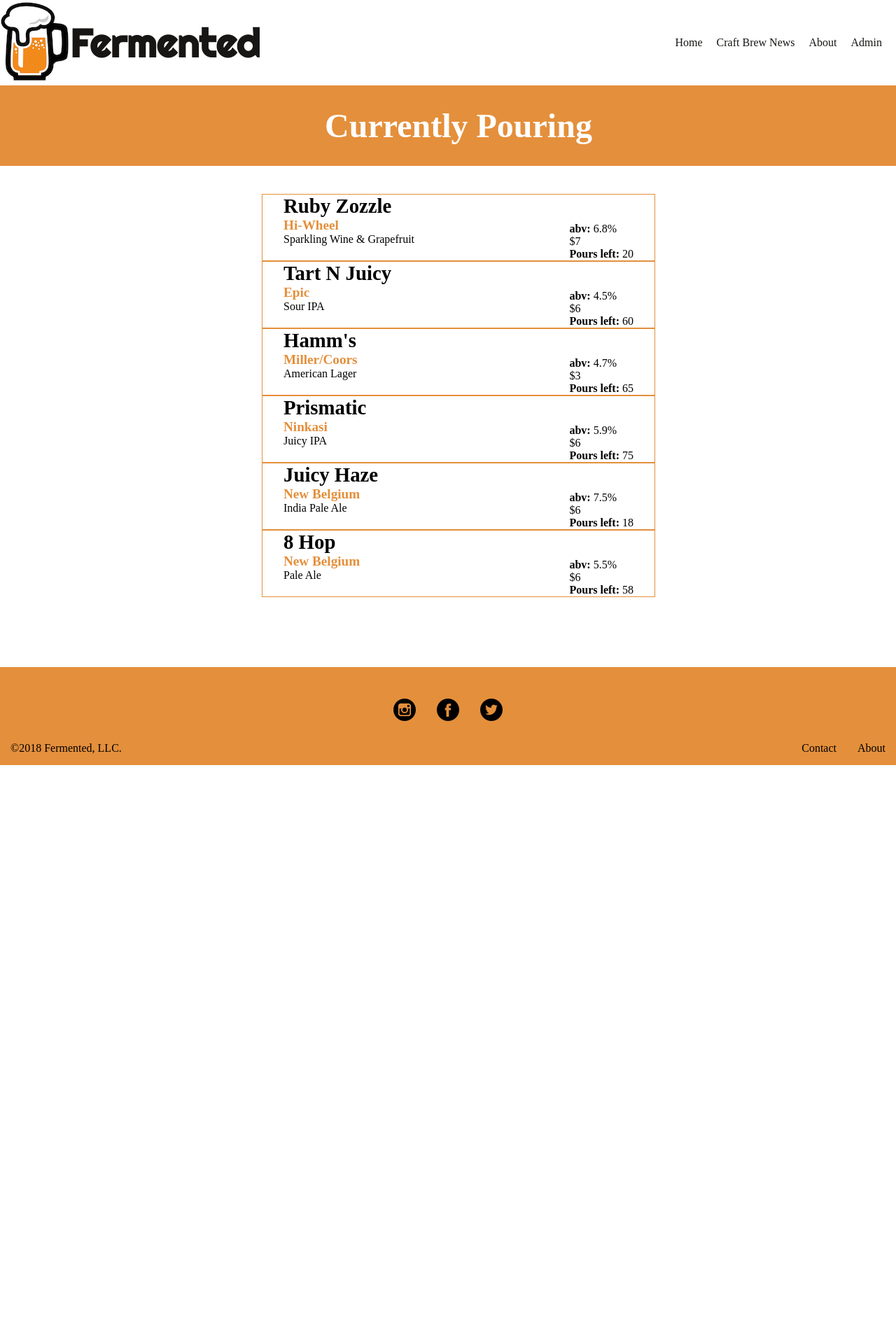
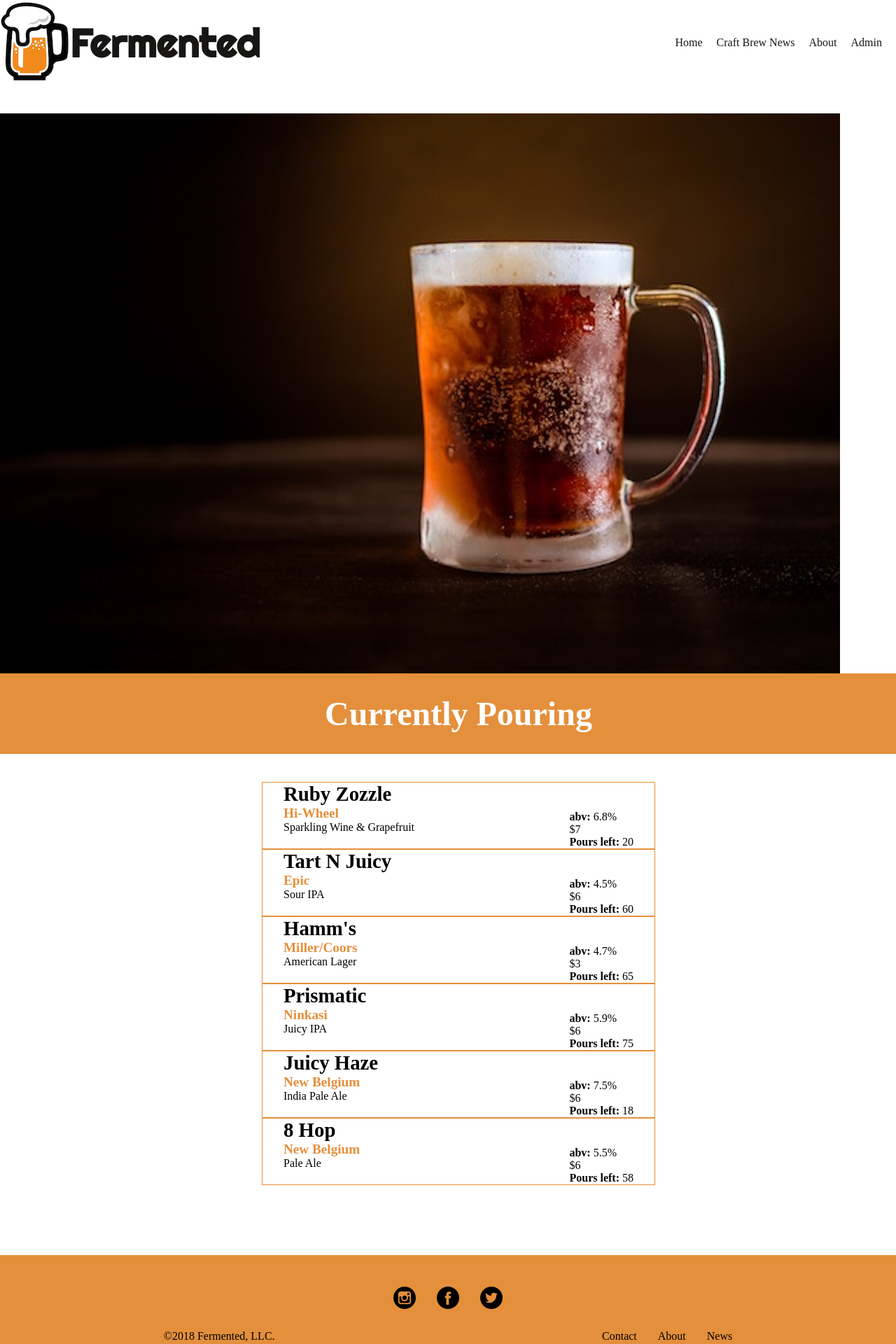
Before and after one commit to jessicaleighschmitz/react-taproom, a React app: page /#/ in a window 1280 px wide. Shown: the top 1920 px of the page at 70% size. Before the commit the page ends 1093 px from the top, so only its background shows below. Built offline with nearby package versions, Linux system fonts and the light colour scheme.

Commit message:
move bannerimg location

```diff
--- a/src/components/Admin.jsx
+++ b/src/components/Admin.jsx
@@ -2,12 +2,10 @@
 import PropTypes from 'prop-types';
 import BeerList from './BeerList';
 import { Link } from 'react-router-dom';
-import BannerImg from './BannerImg';
 
 function Admin (props){
   return(
     <div>
-      <BannerImg/>
       <BeerList
         beerList={props.beerList}
         currentRouterPath={props.currentRouterPath} />
--- a/src/components/BeerList.jsx
+++ b/src/components/BeerList.jsx
@@ -2,12 +2,12 @@
 import BeerItem from './BeerItem';
 import PropTypes from 'prop-types';
 import banner from '../assets/img/banner.jpg';
+import BannerImg from './BannerImg';
 
 function BeerList(props) {
   return (
     <div>
-      <div className="banner">
-      </div>
+      <BannerImg/>
       <div className="on-tap">
         <h2>Currently Pouring</h2>
       </div>
--- a/src/components/Footer.jsx
+++ b/src/components/Footer.jsx
@@ -18,6 +18,7 @@
           <div className="contact">
             <p>Contact</p>
             <p><Link style={{textDecoration:'none', color: '#000'}} to='/about'>About</Link></p>
+            <p><Link style={{textDecoration:'none', color: '#000'}} to='/newsTicker'>News</Link></p>
           </div>
         </div>
       </div>
@@ -46,7 +47,7 @@
         }
         .footer-container{
           display: flex;
-          justify-content: space-between;
+          justify-content: space-around;
         }
         .contact p, .footer-container p{
           padding: 15px;
```
